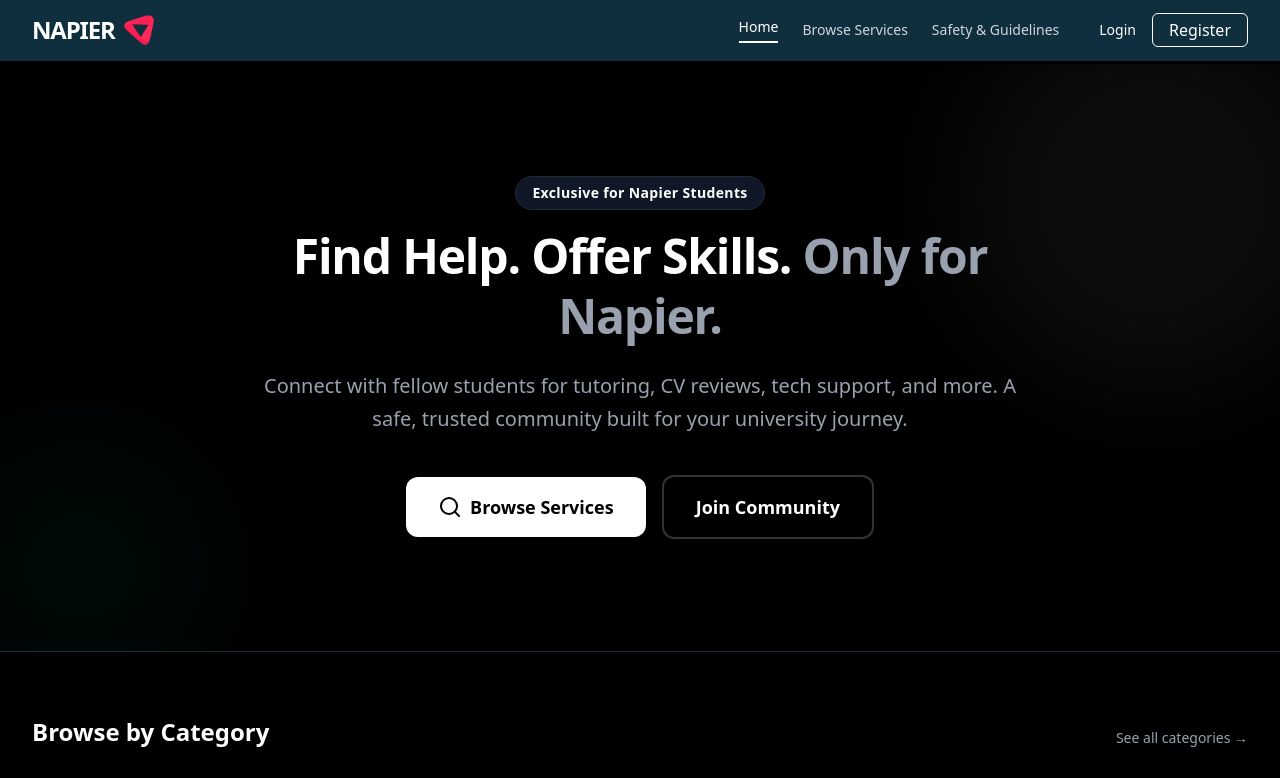
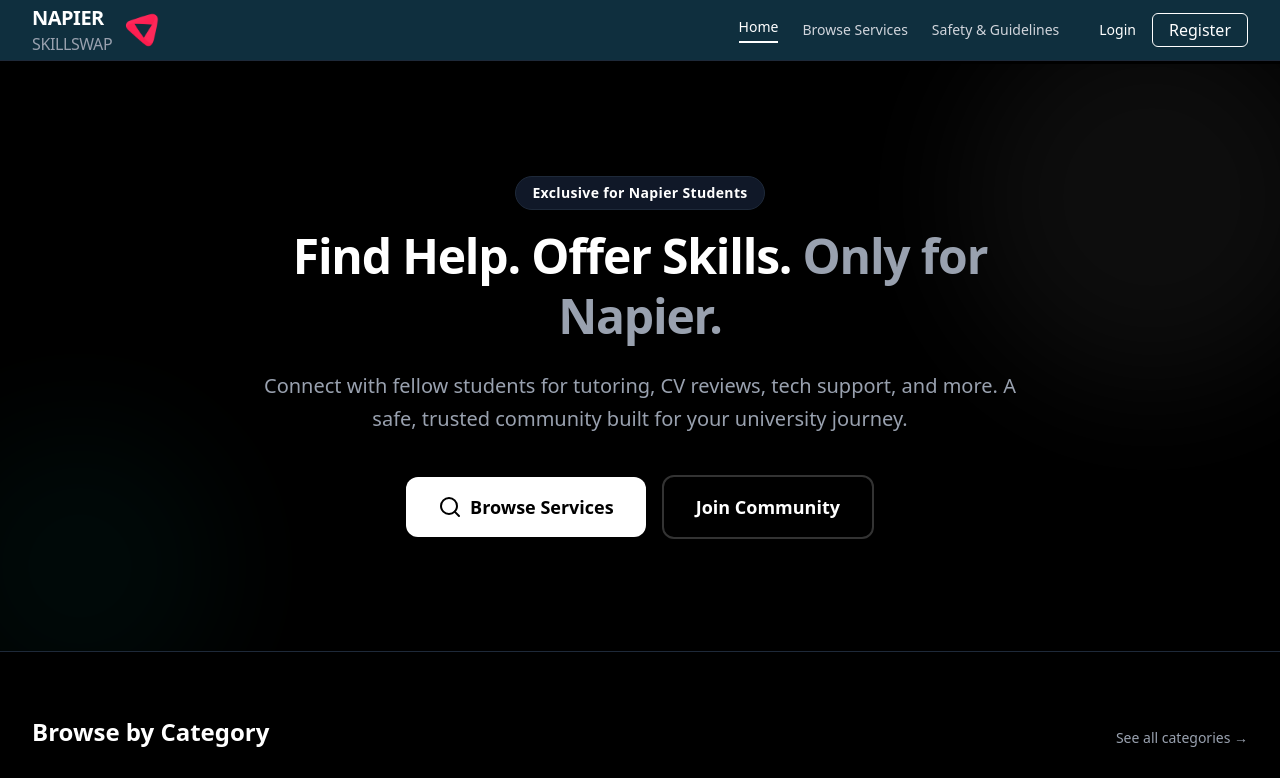
Before and after one commit to shah696/napier-skill-swap, a Next.js app: page / in a window 1280 px wide. Shown: the top 778 px of the page. Built offline with nearby package versions, Linux system fonts and the light colour scheme.

Commit message:
done with client fix

```diff
--- a/components/Navbar.tsx
+++ b/components/Navbar.tsx
@@ -31,23 +31,26 @@ export default function Navbar({ isLoggedIn = false }: NavbarProps) {
           {/* Logo */}
           <Link
             href="/"
-            className="flex items-center group transition-all duration-300"
+            className="flex items-center pl-3 sm:pl-0 gap-1 sm:gap-2 group transition-all duration-300"
           >
-            <div className="flex items-center pl-3 sm:pl-0">
-              <span className="text-white font-black text-xl sm:text-2xl tracking-tighter uppercase mr-1">
+            {/* Text Logo */}
+            <div className="flex flex-col leading-none">
+              <span className="text-white font-black text-lg sm:text-xl tracking-tight uppercase">
                 Napier
               </span>
-              {/* <span className="text-gray-400 font-light text-xl sm:text-2xl tracking-tighter uppercase mr-3 sm:mr-4">
+              <span className="text-gray-400 font-medium text-sm sm:text-base tracking-tight uppercase">
                 Skillswap
-              </span> */}
+              </span>
             </div>
 
-            <div className="h-6 w-[2px] bg-white/20 mr-3 sm:mr-4 hidden xs:block"></div>
+            {/* Divider */}
+            <div className="h-7 w-[2px] bg-white/20 hidden xs:block"></div>
 
+            {/* Image Logo */}
             <img
               src={logo.src}
               alt="Edinburgh Napier University"
-              className="h-8 sm:h-11 w-auto brightness-110 group-hover:scale-105 transition-transform duration-300 "
+              className="h-10 sm:h-12 w-auto brightness-110 group-hover:scale-105 transition-transform duration-300"
             />
           </Link>
 
```
